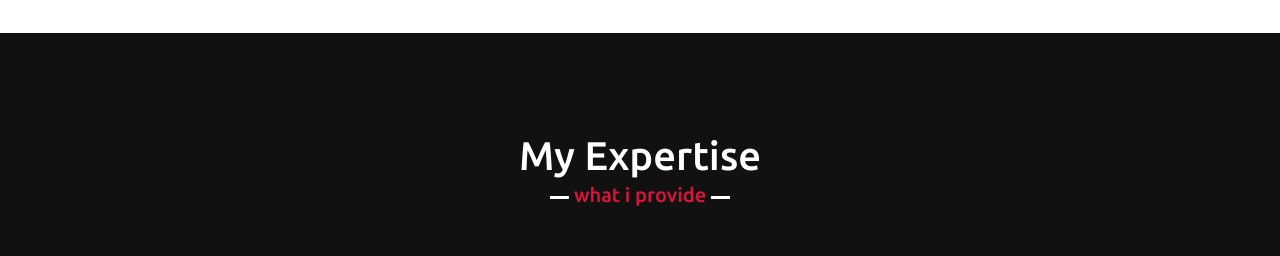
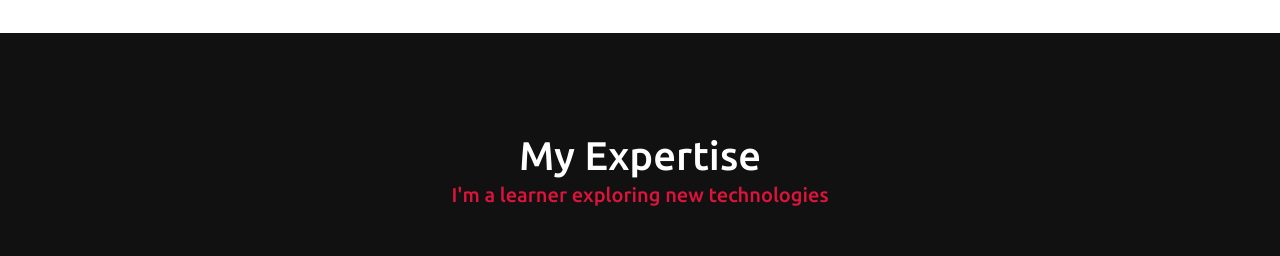
Before and after one commit to Vinayyadavm/myportfolio15.github.io, a plain HTML site: page index.html in a window 1280 px wide. Shown: the part 1500-1756 px from the top of the page. Drawn offline with nearby package versions, Linux system fonts and the light colour scheme.

Commit message:
style.css

```diff
--- a/style.css
+++ b/style.css
@@ -270,7 +270,7 @@ section .title::after{
 .services .title::after,
 .teams .title::after{
     background: #111;
-    content: "what i provide";
+    content: "I'm a learner exploring new technologies";
 }
 .services .serv-content .card{
     width: calc(33% - 20px);
```
